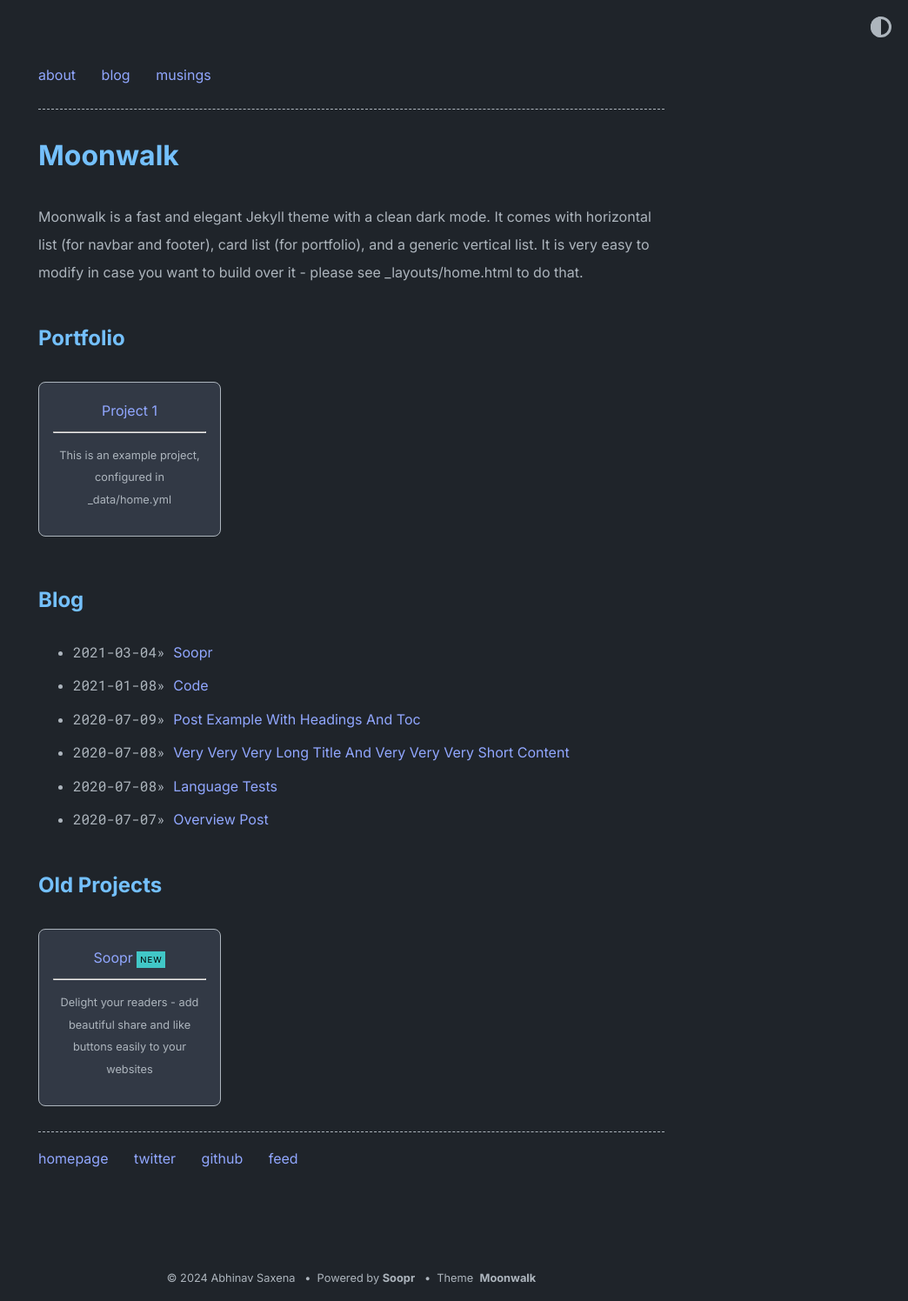
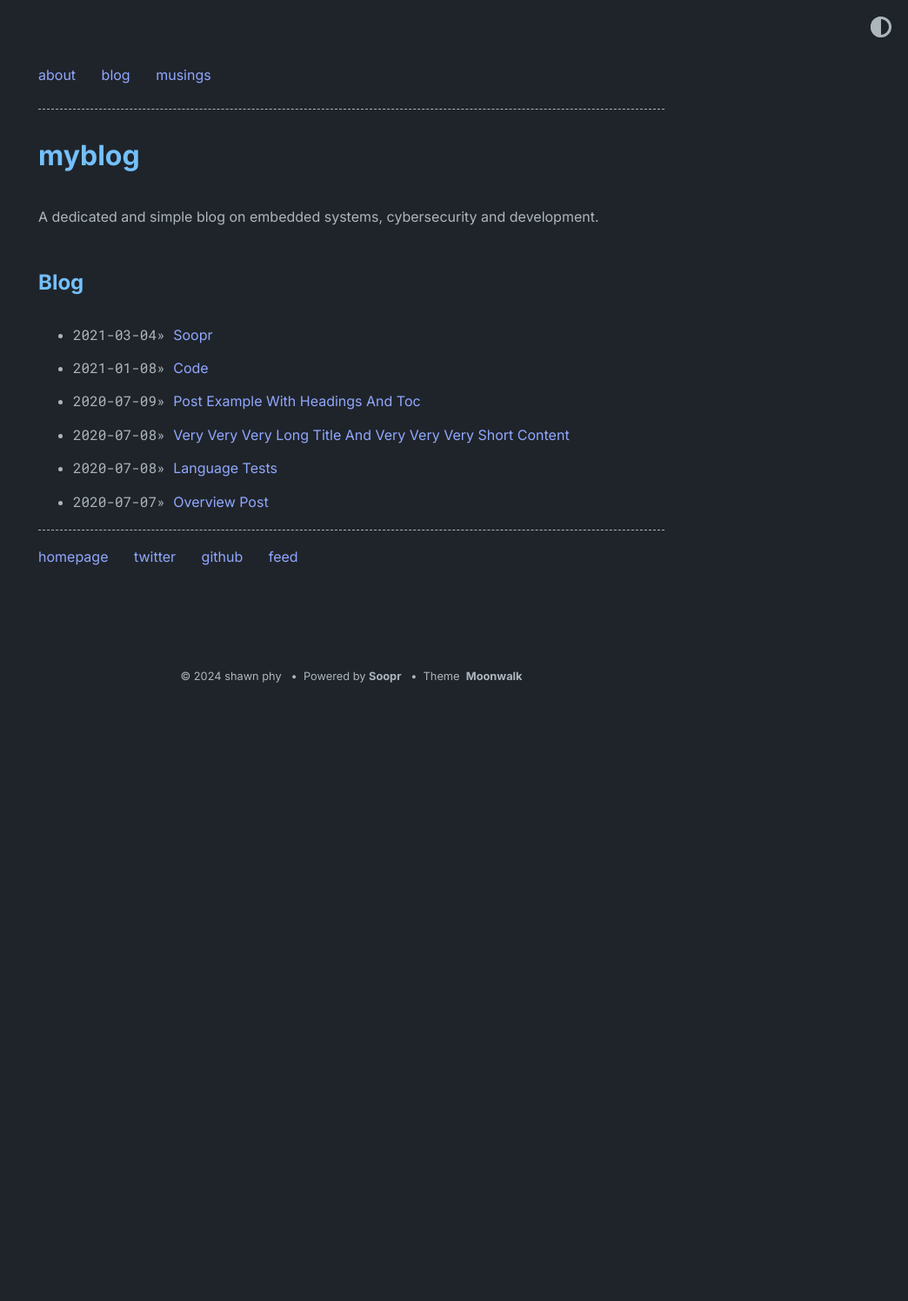
Before and after one commit to shawn-phy/myblog, a Jekyll site: the page built from index.md, in a window 1280 px wide. Shown: the whole page at 87% size, without its empty margins (236-1280 px from the left). Built offline with Jekyll 4.4.1, drawn with Linux system fonts in a browser that asks for light colours; after the commit the page ends 900 px from its top, so only the background shows below that.

Commit message:
f(setup):Updated config file to include my website and remove projects tab

```diff
--- a/_config.yml
+++ b/_config.yml
@@ -1,15 +1,15 @@
-title: Moonwalk
-author: Abhinav Saxena
-url: https://www.abhinavsaxena.com/moonwalk # root address of the site
+title: myblog
+author: shawn phy
+url: https://shawn-phy.github.io/myblog # root address of the site
 description: > # description of the site (multiple lines allowed)
-  Moonwalk is a fast and elegant Jekyll theme with a clean dark mode. It comes with horizontal list (for navbar and footer), card list (for portfolio), and a generic vertical list. It is very easy to modify in case you want to build over it - please see _layouts/home.html to do that.
+  A dedicated and simple blog on embedded systems, cybersecurity and development.
 
 permalink: /:slug
 
 favicon: "./logo.png" # relative path to site's favicon
 
 twitter:
-    username: abhinav # update or delete this
+    username: shawn phy # update or delete this
     card: summary_large_image
 
 #theme: moonwalk # if you are using GitHub Pages, change it to remote_theme: abhinavs/moonwalk
@@ -25,9 +25,9 @@ theme_config:
   show_footer: true # show footer links in home page,add in _data/home.yml
   show_copyright: true # show copyright notice in footer
   # following keys are using to create home layout
-  show_projects: true # show projects as cards, add in _data/home.yml
+  show_projects: false # show projects as cards, add in _data/home.yml
   show_blog: true # show blog posts added in _posts
-  show_old_projects: true # show old projects as cards, add in _data/home.yml
+  show_old_projects: false # show old projects as cards, add in _data/home.yml
   show_misc_list: false # show generic vertical list for misc details, add _data/home.yml
   show_reading_time: true # show number of words and reading time in the blog posts
   show_tags: true # show tags in a blog posts
```
